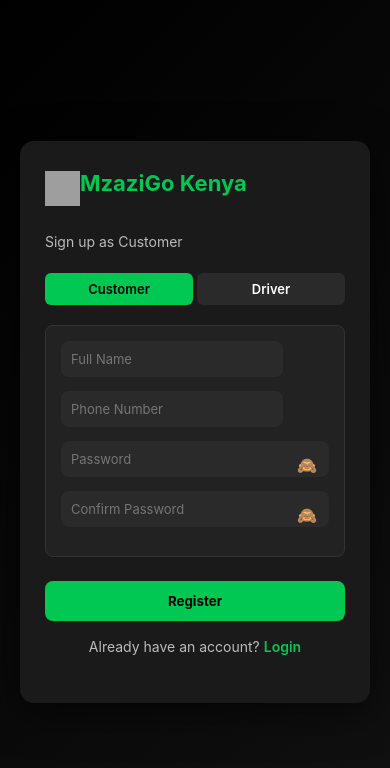
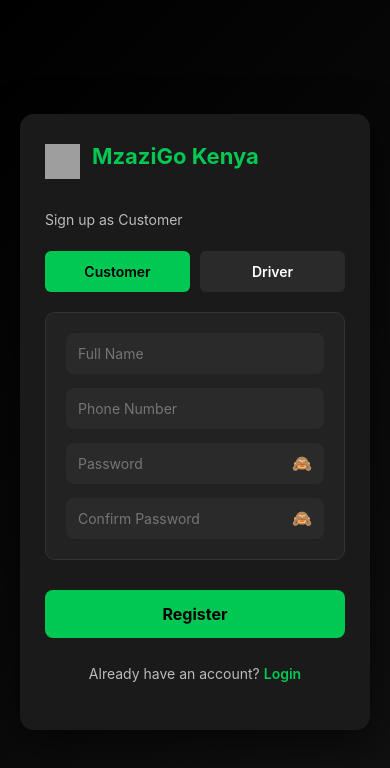
Before and after one commit to mzazitech/fronted, a Next.js app: page /register in a window 390 px wide. Shown: the top 768 px of the page. Built offline with nearby package versions, Linux system fonts and the light colour scheme; grey boxes are pictures that could not be loaded.

Commit message:
Update globals.css

```diff
--- a/app/globals.css
+++ b/app/globals.css
@@ -22,7 +22,6 @@
   text-decoration: none;
   transition: 0.2s;
 }
-
 a:hover {
   color: #00e676;
 }
@@ -36,7 +35,6 @@
   font-weight: 600;
   transition: 0.3s;
 }
-
 button:hover {
   opacity: 0.9;
 }
@@ -64,22 +62,37 @@
   transition: all 0.3s ease;
 }
 
+/* BRANDING */
+.auth-header {
+  display: flex;
+  align-items: center;
+  margin-bottom: 25px;
+  gap: 12px;
+}
+.auth-logo {
+  width: 45px;
+  height: 45px;
+}
+.auth-header h1 {
+  font-size: 26px;
+  font-weight: 700;
+  color: #00c853;
+}
+
+/* HEADERS & PARAGRAPHS */
 .auth-card h1,
 .auth-card h2 {
   margin-bottom: 10px;
 }
-
 .auth-card h1 {
   font-size: 24px;
   font-weight: 700;
   color: #00c853;
 }
-
 .auth-card h2 {
   font-size: 22px;
   color: #fff;
 }
-
 .auth-card p {
   margin-bottom: 20px;
   color: #bbb;
@@ -89,96 +102,107 @@
 /* ROLE SWITCH */
 .role-switch {
   display: flex;
+  gap: 10px;
   margin-bottom: 20px;
 }
-
 .role-switch button {
   flex: 1;
   padding: 10px;
   background: #2a2a2a;
   color: white;
-  margin-right: 4px;
   border-radius: 6px;
   font-weight: 600;
+  transition: 0.3s;
 }
-
 .role-switch button.active {
   background: #00c853;
   color: black;
-}
-
-.role-switch button:last-child {
-  margin-right: 0;
 }
 
 /* FORM */
 .auth-card form {
   display: flex;
   flex-direction: column;
+  gap: 20px; /* spacing between each field group */
 }
 
+/* INPUTS & SELECTS */
 .auth-card input,
 .auth-card select {
-  padding: 12px;
-  margin-bottom: 14px;
+  padding: 14px;
   border-radius: 8px;
   border: none;
   background: #2a2a2a;
   color: white;
-  font-size: 14px;
-  transition: border 0.3s;
+  font-size: 15px;
+  width: 100%;
 }
-
 .auth-card input:focus,
 .auth-card select:focus {
   outline: 2px solid #00c853;
 }
 
-/* FILE INPUT LABELS */
+/* LABELS */
 .auth-card label {
-  font-size: 13px;
-  margin-bottom: 4px;
   display: block;
+  margin-bottom: 6px;
+  font-size: 14px;
   color: #bbb;
 }
 
-/* GROUPING FIELDS */
+/* FIELD GROUPS */
 .driver-fields,
 .customer-fields {
   border: 1px solid #333;
-  padding: 15px;
-  border-radius: 8px;
-  margin-bottom: 14px;
+  padding: 20px;
+  border-radius: 10px;
   background: #222;
+  display: flex;
+  flex-direction: column;
+  gap: 14px; /* spacing inside the group */
+}
+
+/* PASSWORD TOGGLE */
+.password-wrapper {
+  position: relative;
+  display: flex;
+  align-items: center;
+}
+.password-wrapper input {
+  flex: 1;
+}
+.eye-toggle {
+  position: absolute;
+  right: 12px;
+  cursor: pointer;
+  user-select: none;
 }
 
 /* ERROR / SUCCESS */
 .error {
   background: #ff1744;
-  padding: 10px;
-  margin-bottom: 10px;
-  border-radius: 6px;
+  padding: 12px;
+  border-radius: 8px;
   font-size: 14px;
   text-align: center;
 }
-
 .success {
   background: #00c853;
-  padding: 10px;
-  margin-bottom: 10px;
-  border-radius: 6px;
+  padding: 12px;
+  border-radius: 8px;
   font-size: 14px;
   text-align: center;
 }
 
 /* SUBMIT BUTTON */
 .auth-card button[type="submit"] {
+  margin-top: 10px;
+  padding: 14px;
+  font-size: 16px;
   background: #00c853;
   color: black;
   font-weight: bold;
-  margin-top: 10px;
 }
-
 .auth-card button[type="submit"]:disabled {
   opacity: 0.6;
   cursor: not-allowed;
@@ -186,33 +210,24 @@
 
 /* FOOTER */
 .auth-footer {
-  margin-top: 15px;
+  margin-top: 25px;
   text-align: center;
   font-size: 14px;
 }
-
 .auth-footer a {
   color: #00c853;
   font-weight: 600;
 }
-
-/* BRANDING */
-.auth-header {
-  display: flex;
-  align-items: center;
-  margin-bottom: 20px;
-}
-
-.auth-logo {
-  width: 40px;
-  height: 40px;
-  margin-right: 10px;
+.site-footer {
+  margin-top: 50px;
+  text-align: center;
+  font-size: 13px;
+  color: #888;
 }
 
 /* ------------------------
    HOME PAGE / GENERAL
 ------------------------ */
-
 .container {
   max-width: 1200px;
   margin: 0 auto;
@@ -232,7 +247,6 @@
   background: #00c853;
   color: black;
 }
-
 .btn-primary:hover {
   background: #00e676;
 }
@@ -253,43 +267,20 @@
   .auth-card {
     padding: 25px;
   }
-
-  .auth-card h1 {
+  .auth-card input,
+  .auth-card select,
+  .auth-card button {
+    font-size: 14px;
+    padding: 12px;
+  }
+  .auth-header h1 {
     font-size: 22px;
   }
-
-  .auth-card h2 {
-    font-size: 20px;
+  .auth-logo {
+    width: 35px;
+    height: 35px;
   }
-
-  .auth-card input,
-  .auth-card select {
-    font-size: 13px;
-    padding: 10px;
-  }
-
-  .role-switch button {
-    padding: 8px;
-    font-size: 13px;
-  }
-
   .map-container {
     height: 250px;
   }
 }
-.password-wrapper {
-  position: relative;
-  display: flex;
-  align-items: center;
-}
-
-.password-wrapper input {
-  flex: 1;
-}
-
-.eye-toggle {
-  position: absolute;
-  right: 12px;
-  cursor: pointer;
-  user-select: none;
-}
```
